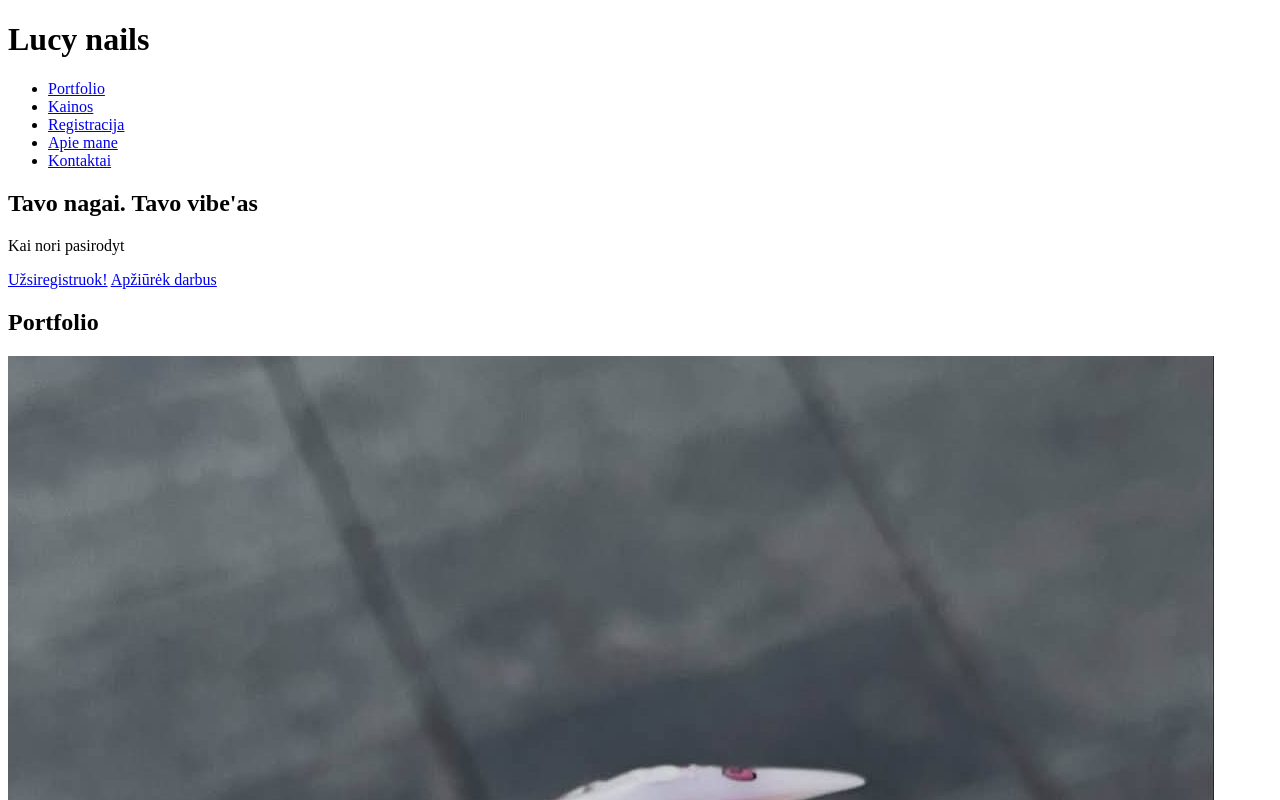
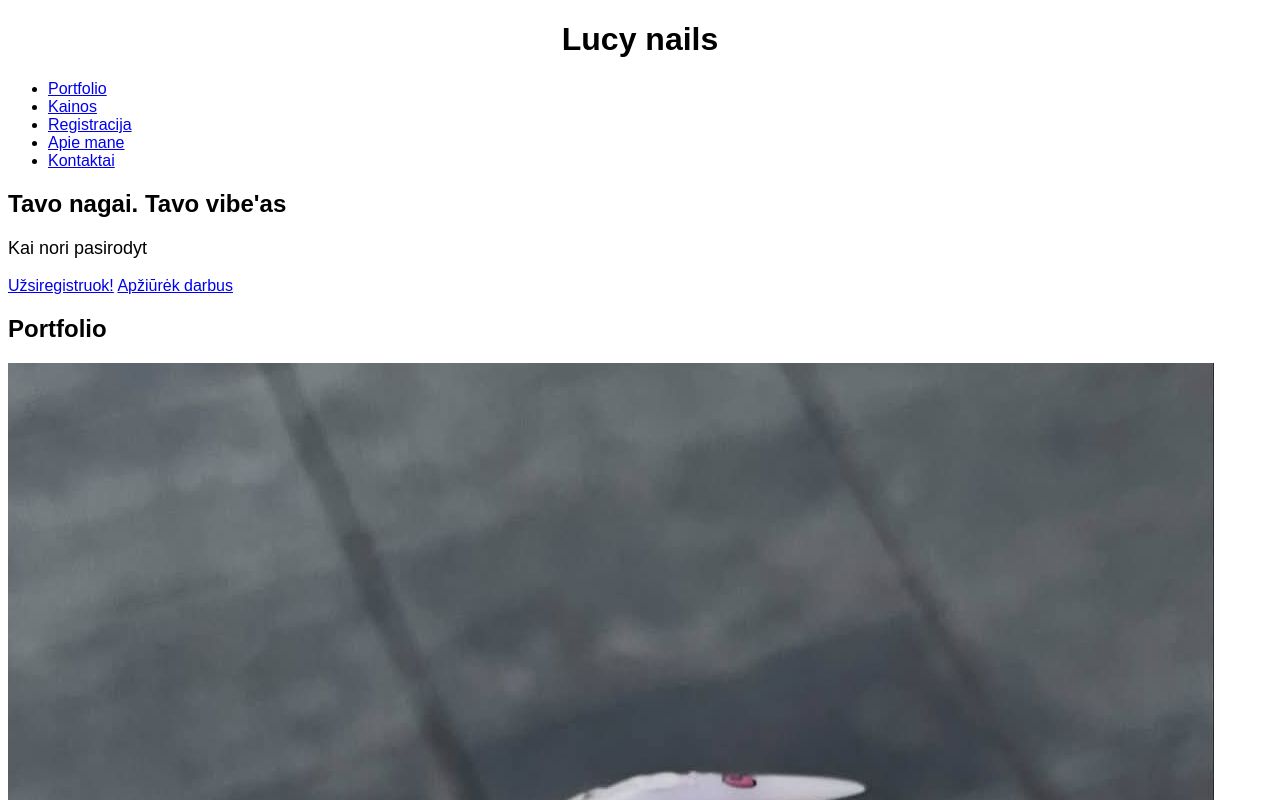
Before and after one commit to Mindr4/Nail_Salon_Website, a plain HTML site: page index.html in a window 1280 px wide. Shown: the top 800 px of the page. Drawn offline with Linux system fonts and the light colour scheme.

Commit message:
Add basic CSS

```diff
--- a/index.html
+++ b/index.html
@@ -3,8 +3,9 @@
 
 <head>
     <meta charset="UTF-8">
+    <title>Lucy nails - nagų salonas Kaune</title>
+    <link rel="stylesheet" href="style.css">
     <meta name="viewport" content="width=device-width, initial-scale=1.0">
-    <title>Lucy nails - nagų salonas Kaune</title>
 </head>
 
 <body>
--- /dev/null
+++ b/style.css
@@ -0,0 +1,12 @@
+h1{
+    text-align: center;
+}
+p{
+    font-size: 18px;
+}
+img{
+    max-width: 100%;
+}
+body{
+    font-family: Arial, sans-serif;
+}
```
